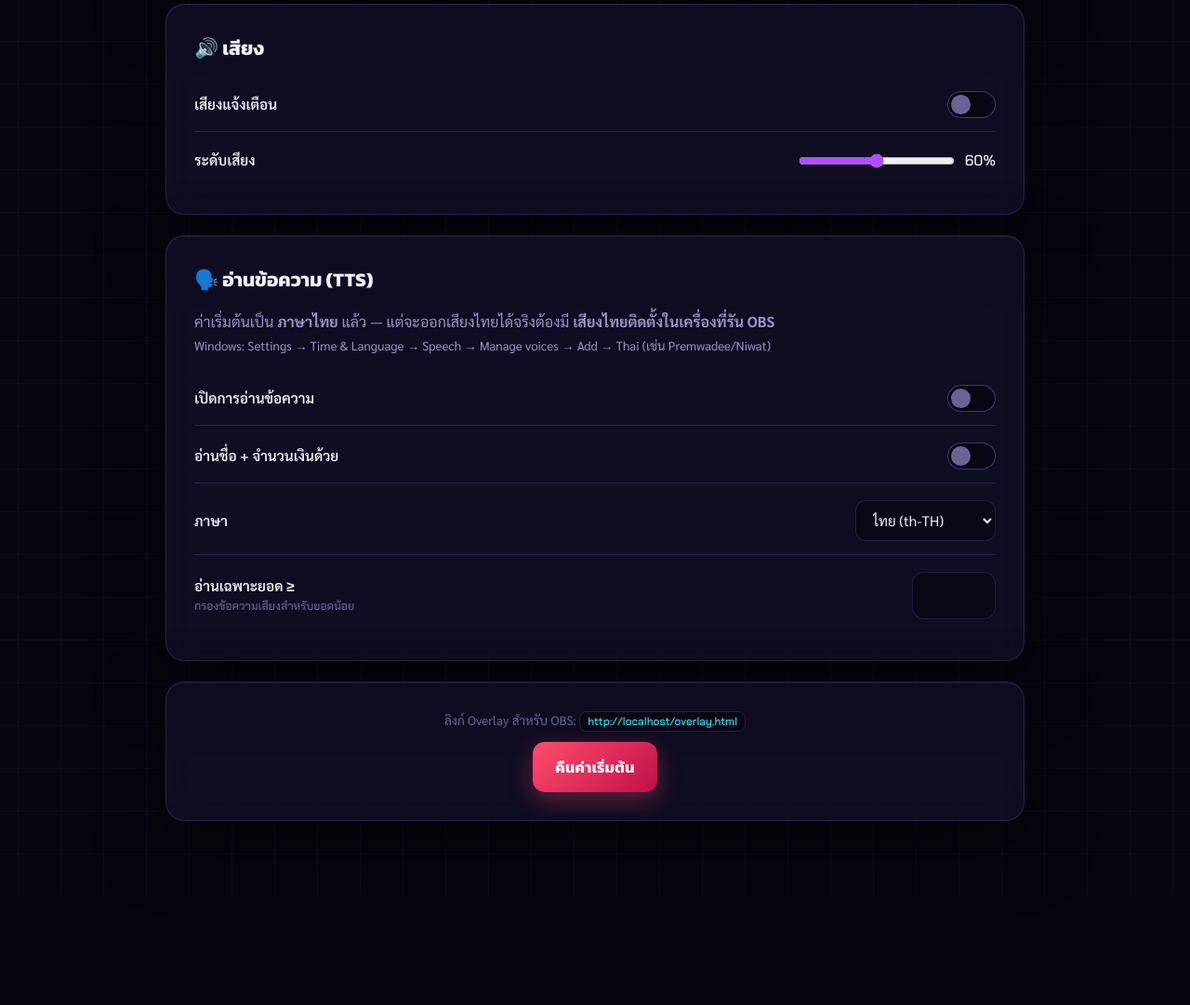
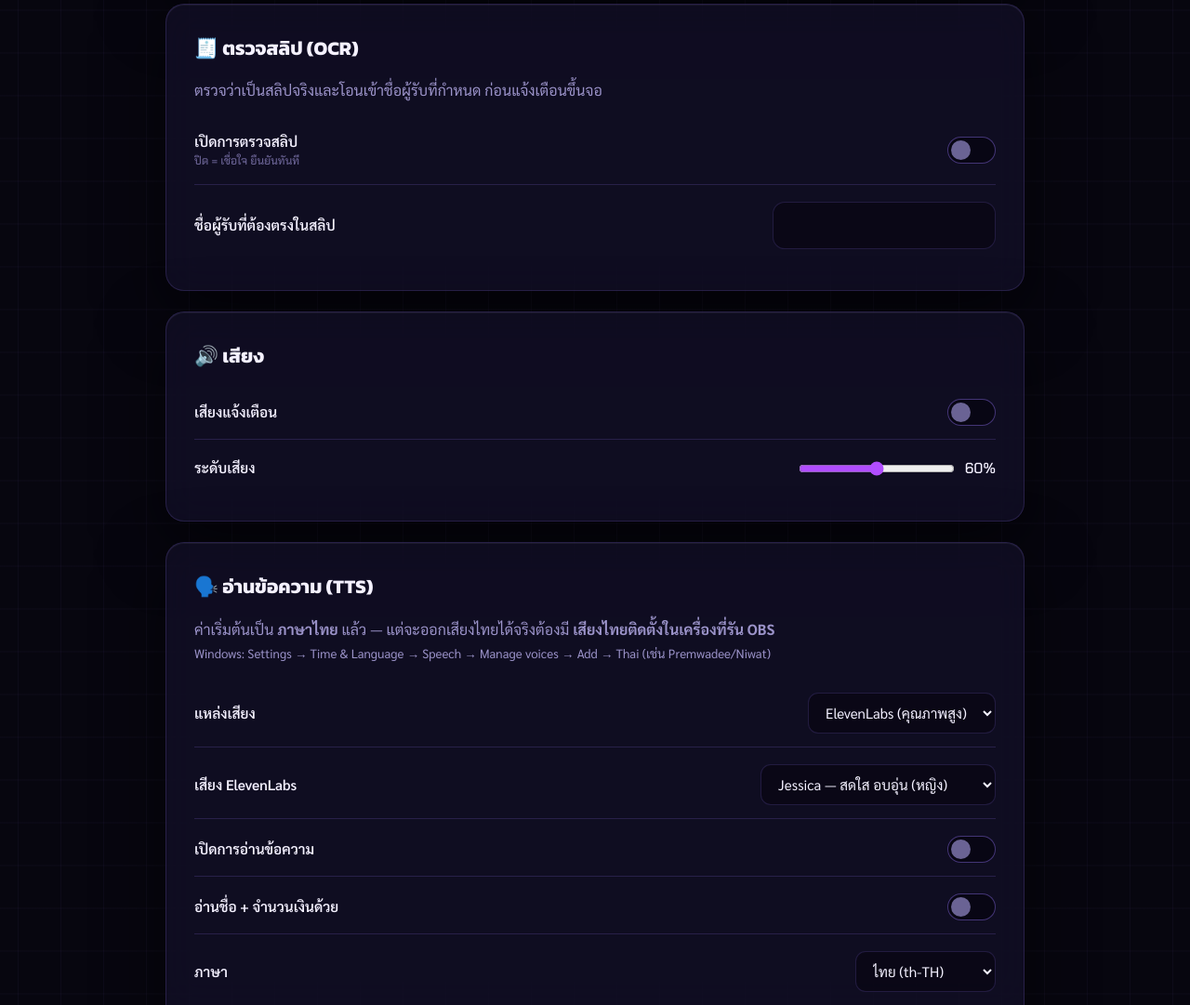
Before and after one commit to TonKungTV/Donate, a website: page public/control.html in a window 1280 px wide. Shown: the part 1289-2370 px from the top of the page at 93% size. Before the commit the page ends 2252 px from the top, so only its background shows below. Drawn offline with nearby package versions, Linux system fonts and the light colour scheme; no server answers.

Commit message:
feat(control): add slip-verify and ElevenLabs voice settings to control panel

```diff
--- a/public/control.html
+++ b/public/control.html
@@ -83,6 +83,22 @@
       </div>
     </div>
 
+    <!-- ตรวจสลิป -->
+    <div class="card">
+      <h2>🧾 ตรวจสลิป (OCR)</h2>
+      <p class="subtitle" style="margin-bottom:16px">ตรวจว่าเป็นสลิปจริงและโอนเข้าชื่อผู้รับที่กำหนด ก่อนแจ้งเตือนขึ้นจอ</p>
+      <div class="control-grid">
+        <div class="setting-row">
+          <div class="s-label">เปิดการตรวจสลิป<small>ปิด = เชื่อใจ ยืนยันทันที</small></div>
+          <div class="s-input"><label class="switch"><input type="checkbox" id="verifyEnabled" /><span class="slider"></span></label></div>
+        </div>
+        <div class="setting-row">
+          <div class="s-label">ชื่อผู้รับที่ต้องตรงในสลิป</div>
+          <div class="s-input"><input type="text" id="expectedName" style="width:240px" maxlength="60" /></div>
+        </div>
+      </div>
+    </div>
+
     <!-- เสียง -->
     <div class="card">
       <h2>🔊 เสียง</h2>
@@ -103,6 +119,26 @@
       <h2>🗣️ อ่านข้อความ (TTS)</h2>
       <p class="subtitle" style="margin-bottom:16px">ค่าเริ่มต้นเป็น <b>ภาษาไทย</b> แล้ว — แต่จะออกเสียงไทยได้จริงต้องมี <b>เสียงไทยติดตั้งในเครื่องที่รัน OBS</b><br><small class="muted">Windows: Settings → Time &amp; Language → Speech → Manage voices → Add → Thai (เช่น Premwadee/Niwat)</small></p>
       <div class="control-grid">
+        <div class="setting-row">
+          <div class="s-label">แหล่งเสียง</div>
+          <div class="s-input">
+            <select id="ttsProvider">
+              <option value="elevenlabs">ElevenLabs (คุณภาพสูง)</option>
+              <option value="browser">เบราว์เซอร์ (ฟรี)</option>
+            </select>
+          </div>
+        </div>
+        <div class="setting-row">
+          <div class="s-label">เสียง ElevenLabs</div>
+          <div class="s-input">
+            <select id="ttsVoiceId">
+              <option value="cgSgspJ2msm6clMCkdW9">Jessica — สดใส อบอุ่น (หญิง)</option>
+              <option value="TX3LPaxmHKxFdv7VOQHJ">Liam — มีพลัง (ชาย)</option>
+              <option value="IKne3meq5aSn9XLyUdCD">Charlie — ทุ้ม มั่นใจ (ชาย)</option>
+              <option value="EXAVITQu4vr4xnSDxMaL">Sarah — ชัดเจน น่าเชื่อถือ (หญิง)</option>
+            </select>
+          </div>
+        </div>
         <div class="setting-row">
           <div class="s-label">เปิดการอ่านข้อความ</div>
           <div class="s-input"><label class="switch"><input type="checkbox" id="ttsEnabled" /><span class="slider"></span></label></div>
--- a/public/js/control.js
+++ b/public/js/control.js
@@ -20,6 +20,10 @@
     ttsEnabled: 'bool',
     speakAmount: 'bool',
     confettiEnabled: 'bool',
+    verifyEnabled: 'bool',
+    expectedName: 'text',
+    ttsProvider: 'text',
+    ttsVoiceId: 'text',
   };
 
   let settings = {};
```
